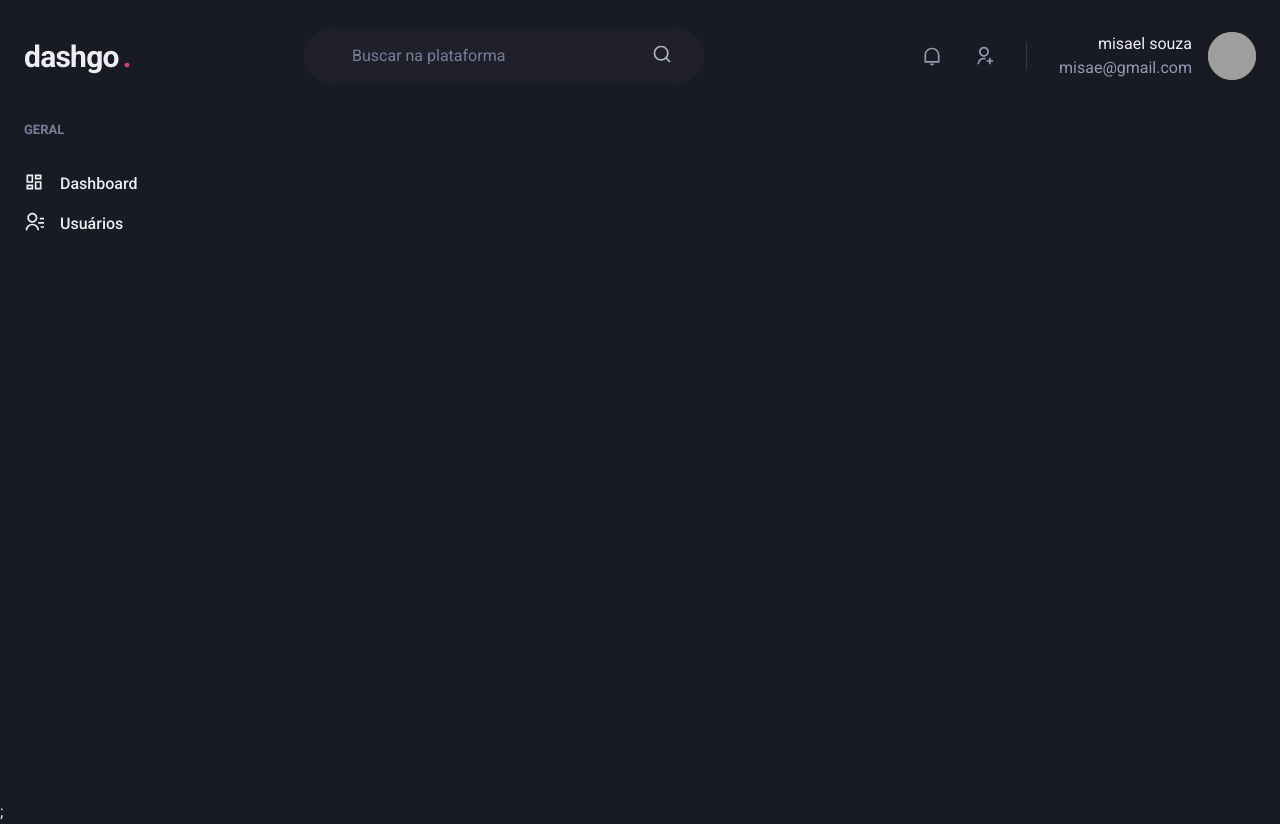
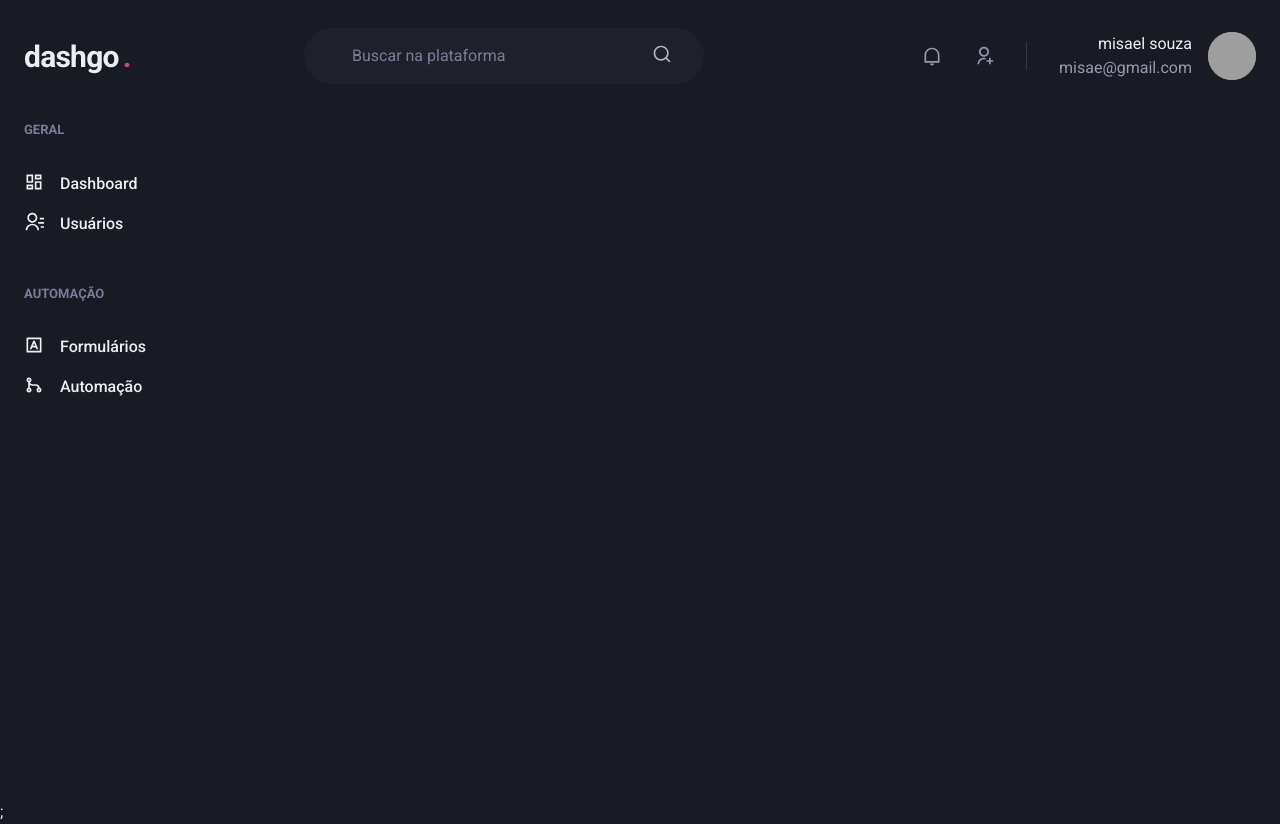
Before and after one commit to misael28/dashGoNext, a Next.js app: page /dashboard in a window 1280 px wide. Built offline with nearby package versions, Linux system fonts and the light colour scheme; grey boxes are pictures that could not be loaded.

Commit message:
feat: add sidebar structure

```diff
--- a/src/components/Sidebar.tsx
+++ b/src/components/Sidebar.tsx
@@ -1,5 +1,10 @@
 import { Box, Stack, Text, Link, Icon } from "@chakra-ui/react";
-import { RiDashboardLine, RiContactsLine } from "react-icons/ri";
+import {
+  RiDashboardLine,
+  RiContactsLine,
+  RiInputMethodLine,
+  RiGitMergeLine,
+} from "react-icons/ri";
 export function Sidebar() {
   return (
     <Box as="aside" w="64" mr="8">
@@ -23,6 +28,25 @@
             </Link>
           </Stack>
         </Box>
+        <Box>
+          <Text fontWeight="bold" color="gray.400" fontSize="small">
+            AUTOMAÇÃO
+          </Text>
+          <Stack spacing="4" mt="8" align="stretch">
+            <Link display="flex" align="strech">
+              <Icon as={RiInputMethodLine} fontSize="20" />
+              <Text ml="4" fontWeight="medium">
+                Formulários
+              </Text>
+            </Link>
+            <Link display="flex" align="strech">
+              <Icon as={RiGitMergeLine} fontSize="20" />
+              <Text ml="4" fontWeight="medium">
+                Automação
+              </Text>
+            </Link>
+          </Stack>
+        </Box>
       </Stack>
     </Box>
   );
```
